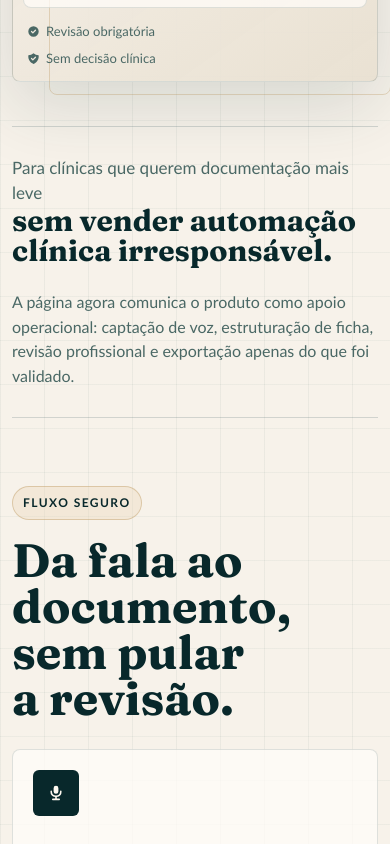
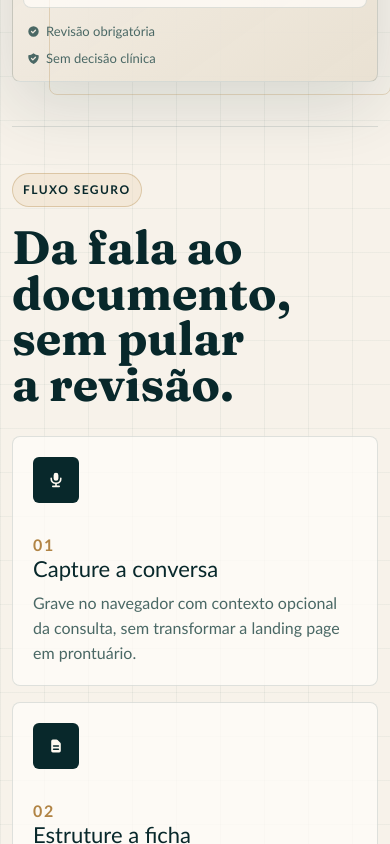
Before and after one commit to SejaVersatil/vozclin-landingpage, a React (Vite) app: page / in a window 390 px wide. Shown: the part 1420-2264 px from the top of the page. Built offline with nearby package versions, Linux system fonts and the light colour scheme; a web font is replaced by a local one.

Commit message:
style: remove extra landing sections

```diff
--- a/src/App.jsx
+++ b/src/App.jsx
@@ -15,7 +15,6 @@ const navItems = [
   { label: 'Produto', href: '#produto' },
   { label: 'Fluxo', href: '#fluxo' },
   { label: 'Planos', href: '#planos' },
-  { label: 'Perguntas', href: '#perguntas' },
 ];
 
 const proofPoints = [
@@ -81,21 +80,6 @@ const plans = [
     detail: '5 chaves mensais',
     highlight: false,
     features: ['Mais acessos', 'Padronização de documentação', 'Fluxo de revisão', 'Base para piloto ampliado'],
-  },
-];
-
-const faqs = [
-  {
-    q: 'O VozClin substitui o profissional de saúde?',
-    a: 'Não. Ele apoia documentação clínica e mantém revisão humana obrigatória antes de copiar ou exportar qualquer conteúdo.',
-  },
-  {
-    q: 'Posso usar com pacientes reais hoje?',
-    a: 'Para uso real, antes é preciso ambiente seguro, HTTPS, governança LGPD, consentimento, revisão jurídica e validação clínica supervisionada.',
-  },
-  {
-    q: 'A landing page promete IA médica autônoma?',
-    a: 'Não. A proposta pública é clara: captar voz, estruturar documentos e reduzir burocracia com revisão profissional.',
   },
 ];
 
@@ -228,17 +212,6 @@ function App() {
           <ProductConsole />
         </section>
 
-        <section className="positioning-band">
-          <div>
-            <span>Para clínicas que querem documentação mais leve</span>
-            <strong>sem vender automação clínica irresponsável.</strong>
-          </div>
-          <p>
-            A página agora comunica o produto como apoio operacional: captação de voz, estruturação de ficha,
-            revisão profissional e exportação apenas do que foi validado.
-          </p>
-        </section>
-
         <section className="workflow-section" id="fluxo">
           <div className="section-heading">
             <span className="eyebrow">Fluxo seguro</span>
@@ -309,21 +282,6 @@ function App() {
           </div>
         </section>
 
-        <section className="faq-section" id="perguntas">
-          <div className="section-heading narrow">
-            <span className="eyebrow">Perguntas diretas</span>
-            <h2>Sem fumaça, sem promessa excessiva.</h2>
-          </div>
-          <div className="faq-list">
-            {faqs.map((item) => (
-              <details key={item.q}>
-                <summary>{item.q}</summary>
-                <p>{item.a}</p>
-              </details>
-            ))}
-          </div>
-        </section>
-
         <section className="final-cta">
           <div>
             <span className="eyebrow">Próximo passo</span>
--- a/src/index.css
+++ b/src/index.css
@@ -469,7 +469,7 @@ h3 {
 .workflow-card,
 .price-card,
 .guardrail-list article,
-.faq-list details {
+.final-cta {
   border: 1px solid rgba(18, 54, 56, 0.13);
   border-radius: 8px;
   background: rgba(255, 253, 248, 0.74);
@@ -483,8 +483,6 @@ h3 {
 .workflow-card p,
 .guardrail-list p,
 .price-card p,
-.faq-list p,
-.positioning-band p,
 .site-footer p {
   color: var(--ink-muted);
   line-height: 1.55;
@@ -512,50 +510,24 @@ h3 {
   gap: 6px;
 }
 
-.positioning-band,
 .workflow-section,
 .guardrails-section,
 .pricing-section,
-.faq-section,
 .final-cta,
 .site-footer {
   width: min(1180px, calc(100% - 32px));
   margin-inline: auto;
 }
 
-.positioning-band {
-  display: grid;
-  grid-template-columns: minmax(0, 0.9fr) minmax(0, 1fr);
-  gap: clamp(24px, 5vw, 70px);
-  align-items: center;
-  padding: clamp(28px, 5vw, 54px);
-  border-top: 1px solid rgba(18, 54, 56, 0.16);
-  border-bottom: 1px solid rgba(18, 54, 56, 0.16);
+.workflow-section,
+.guardrails-section,
+.pricing-section {
+  padding-block: clamp(68px, 8vw, 112px);
 }
 
-.positioning-band span,
-.positioning-band strong {
-  display: block;
-}
-
-.positioning-band span {
-  color: var(--ink-muted);
-  font-size: 17px;
-}
-
-.positioning-band strong {
-  max-width: 560px;
-  color: var(--ink-strong);
-  font-family: "Fraunces", Georgia, serif;
-  font-size: clamp(30px, 4vw, 52px);
-  line-height: 1;
-}
-
-.workflow-section,
-.guardrails-section,
-.pricing-section,
-.faq-section {
-  padding-block: clamp(68px, 8vw, 112px);
+.workflow-section {
+  padding-top: clamp(46px, 6vw, 78px);
+  border-top: 1px solid rgba(18, 54, 56, 0.12);
 }
 
 .section-heading {
@@ -712,32 +684,6 @@ h3 {
   color: var(--ink-muted);
 }
 
-.faq-list {
-  display: grid;
-  gap: 10px;
-}
-
-.faq-list details {
-  padding: 0 22px;
-}
-
-.faq-list summary {
-  cursor: pointer;
-  padding: 22px 0;
-  color: var(--ink-strong);
-  font-size: 22px;
-  font-weight: 850;
-  list-style: none;
-}
-
-.faq-list summary::-webkit-details-marker {
-  display: none;
-}
-
-.faq-list p {
-  margin-bottom: 22px;
-}
-
 .final-cta {
   display: flex;
   justify-content: space-between;
@@ -784,7 +730,6 @@ h3 {
 
 @media (max-width: 1120px) {
   .hero-section,
-  .positioning-band,
   .guardrails-section {
     grid-template-columns: 1fr;
   }
@@ -839,11 +784,9 @@ h3 {
   }
 
   .hero-section,
-  .positioning-band,
   .workflow-section,
   .guardrails-section,
   .pricing-section,
-  .faq-section,
   .final-cta,
   .site-footer {
     width: min(100% - 24px, 1180px);
@@ -898,13 +841,6 @@ h3 {
     min-height: auto;
   }
 
-  .positioning-band {
-    padding-inline: 0;
-  }
-
-  .faq-list summary {
-    font-size: 19px;
-  }
 }
 
 @media (prefers-reduced-motion: reduce) {
```
